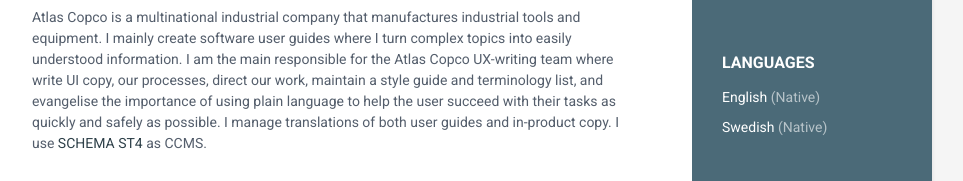
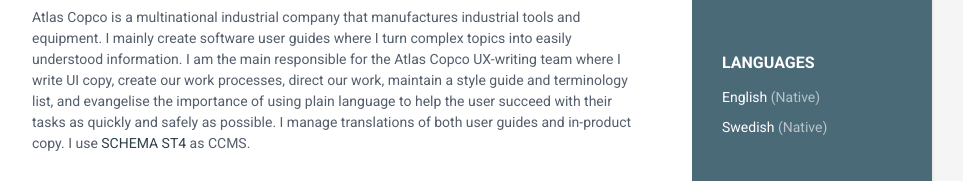
Before and after one commit to pivic/pivic.github.io, a plain HTML site: page index.html in a window 1280 px wide. Shown: the part 554-735 px from the top of the page, without its empty margins (188-1151 px from the left). Drawn offline with Linux system fonts and the light colour scheme.

Commit message:
Update index.html

```diff
--- a/index.html
+++ b/index.html
@@ -116,7 +116,7 @@ if (!doNotTrack) {
                         <div class="company">Atlas Copco</div>
                     </div>
                     <div class="details">
-                        <p><p>Atlas Copco is a multinational industrial company that manufactures industrial tools and equipment. I mainly create software user guides where I turn complex topics into easily understood information. I am the main responsible for the Atlas Copco UX-writing team where write UI copy, our processes, direct our work, maintain a style guide and terminology list, and evangelise the importance of using plain language to help the user succeed with their tasks as quickly and safely as possible. I manage translations of both user guides and in-product copy. I use <a href="https://www.quanos-content-solutions.com/en/software/schema-st4">SCHEMA ST4</a> as CCMS.</p>
+                        <p><p>Atlas Copco is a multinational industrial company that manufactures industrial tools and equipment. I mainly create software user guides where I turn complex topics into easily understood information. I am the main responsible for the Atlas Copco UX-writing team where I write UI copy, create our work processes, direct our work, maintain a style guide and terminology list, and evangelise the importance of using plain language to help the user succeed with their tasks as quickly and safely as possible. I manage translations of both user guides and in-product copy. I use <a href="https://www.quanos-content-solutions.com/en/software/schema-st4">SCHEMA ST4</a> as CCMS.</p>
 </p>
                     </div>
                 </div>
```
